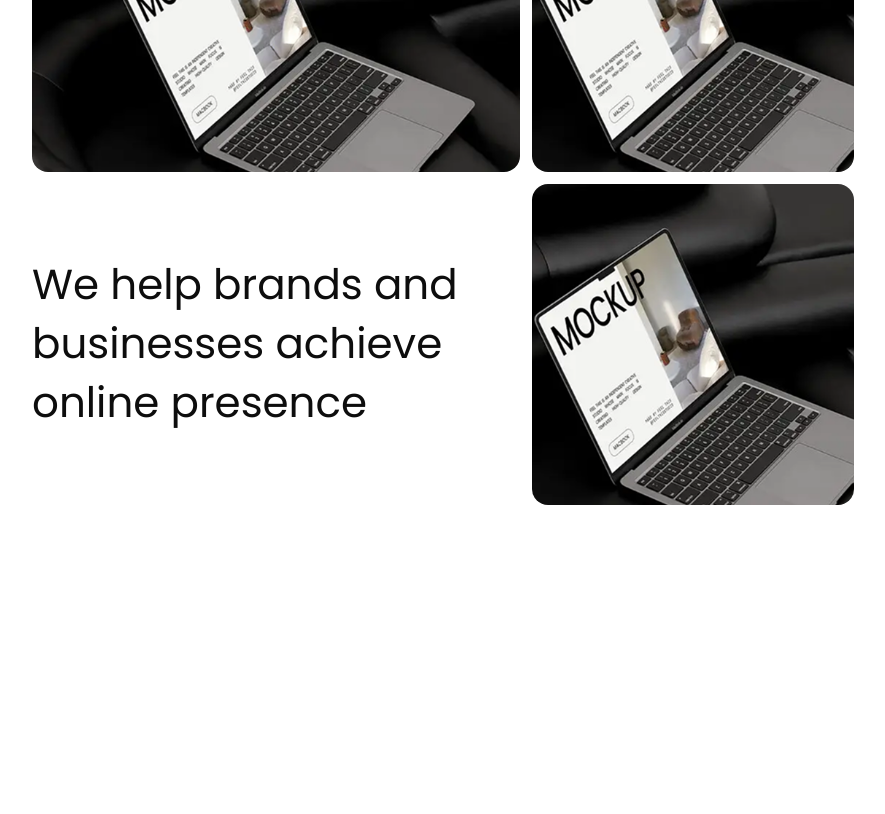
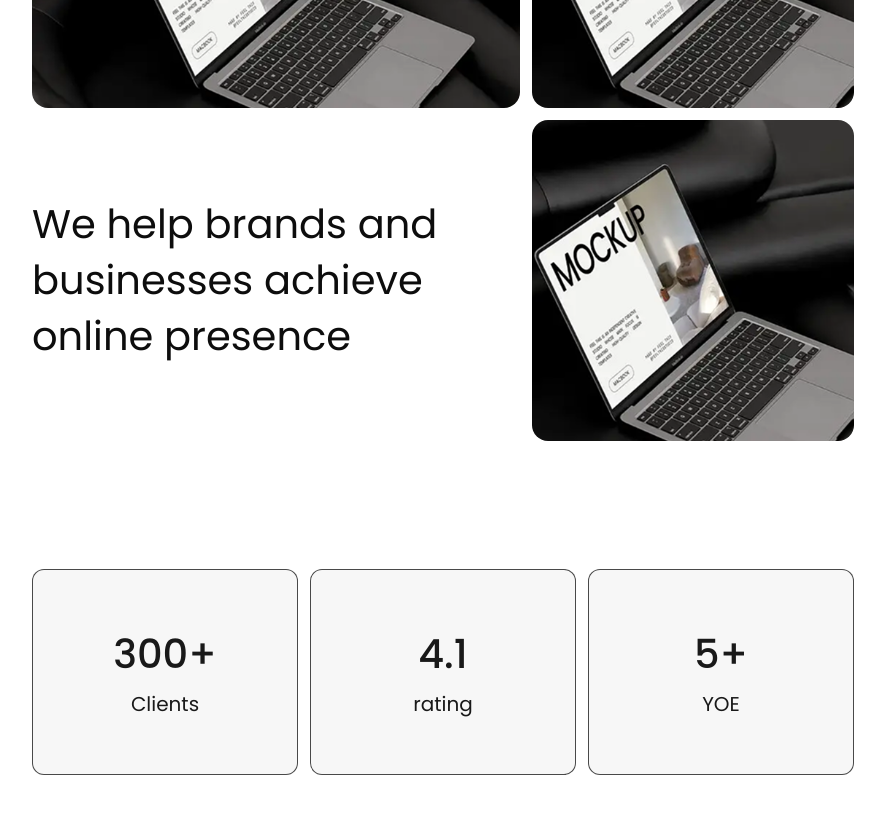
Before and after one commit to 0yassin/fredza, a Next.js app: page / in a window 1280 px wide. Shown: the part 520-1334 px from the top of the page, without its empty margins (197-1082 px from the left). Before the commit the page ends 1217 px from the top, so only its background shows below. Built offline with nearby package versions, Linux system fonts and the light colour scheme.

Commit message:
added second section and button effects

```diff
--- a/src/app/page.tsx
+++ b/src/app/page.tsx
@@ -2,11 +2,14 @@ import Image from "next/image";
 
 export default function Home() {
   return (
-    <div className="font-poppins text-xl min-h-screen min-w-screen flex flex-col gap-32 items-center flex-nowrap bg-white px-16">
+    <div className="font-poppins text-xl min-h-screen min-w-screen flex flex-col gap-16 items-center flex-nowrap bg-white px-16">
 
        <nav className="w-full bg-red-200 py-4 flex justify-between">
           <a className="self-center font-normal text-black/90 text-2xl">logo</a>
-          <a className="border-1 border-black/60 py-4 px-9 rounded-full text-[15px] text-black/90 font-normal">contact us</a>
+          <button className="border-1 relative group inline-flex border-black/60 py-4 px-9 rounded-full text-[15px] text-black/90 font-normal cursor-pointer">
+            <span className="group-hover:-translate-x-3 transition-all">contact us</span>
+            <span className="absolute right-6 translate-x-3 opacity-0 group-hover:-translate-x-0 group-hover:opacity-100 transition-all">A</span>
+          </button>
        </nav>
 
 
@@ -18,7 +21,12 @@ export default function Home() {
             <h1 className="text-[40px] font-medium text-black/100 ">Fredza Agency</h1>
             <p className="text-[25px] text-black/95">Professional branding and marketing.</p>
           </div>
-          <a className="border-1 h-fit w-fit self-center  border-black/60 py-5 px-12 rounded-full text-[25px] text-black/90 font-normal">book a call</a>
+
+          <button className="border-1 group h-fit w-fit self-center relative  border-black/60 py-5 px-12 rounded-full text-[25px] text-black/90 font-normal cursor-pointer inline-flex">
+            <span className="group-hover:-translate-x-4 transition-all">book a call</span>
+            <span className="absolute right-6 translate-x-4 opacity-0 transition-all group-hover:translate-0 group-hover:opacity-100">A</span>
+          </button>
+          {/* <a className="border-1 h-fit w-fit self-center  border-black/60 py-5 px-12 rounded-full text-[25px] text-black/90 font-normal">book a call</a> */}
         </div>
 
 
@@ -35,7 +43,7 @@ export default function Home() {
           </div>
 
           {/* text */}
-          <div className="col-span-3 font-normal text-[42px] text-black/95  flex items-center">
+          <div className="col-span-3 font-normal text-[40px] text-black/95  flex items-center">
             <p className="self-cente">
               We help brands and businesses achieve online presence
             </p>
@@ -47,9 +55,30 @@ export default function Home() {
           </div>
         </div>
       </section>
-      <section className="flex flex-col gap-4 ">
+
+      {/* section 2 */}
+      <section className="flex gap-3 w-full px-16 justify-center max-w-[950px]">
+        <div className="flex flex-col gap-2 bg-[#F7F7F7] border-[1px] border-black/70 py-14 flex-1 items-center justify-center rounded-xl">
+          <div>
+            <h1 className="text-[40px] text-black/90 text-center font-medium">300+</h1>
+            <h1 className="text-[20px] text-black/90 text-center mt-2">Clients</h1>
+          </div>
+        </div>
+        <div className="flex flex-col gap-2 bg-[#F7F7F7] border-[1px] border-black/70 py-14 flex-1 items-center justify-center rounded-xl">
+          <div>
+            <h1 className="text-[40px] text-black/90 text-center font-medium">4.1</h1>
+            <h1 className="text-[20px] text-black/90 text-center mt-2">rating</h1>
+          </div>
+        </div>
+        <div className="flex flex-col gap-2 bg-[#F7F7F7] border-[1px] border-black/70 py-14 flex-1 items-center justify-center rounded-xl">
+          <div>
+            <h1 className="text-[40px] text-black/90 text-center font-medium">5+</h1>
+            <h1 className="text-[20px] text-black/90 text-center mt-2">YOE</h1>
+          </div>
+        </div>
 
       </section>
+      <section className="mt-28 mb-32"></section>
     </div>
   );
 }
```
